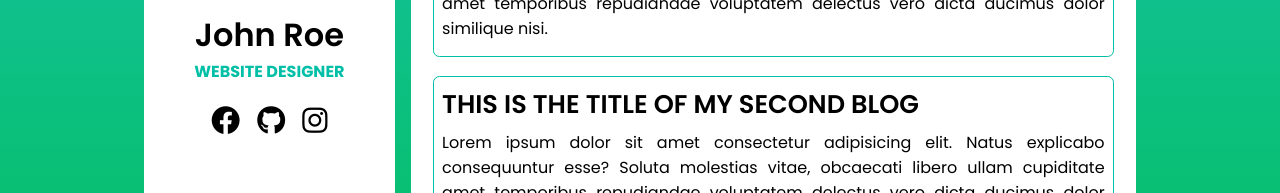
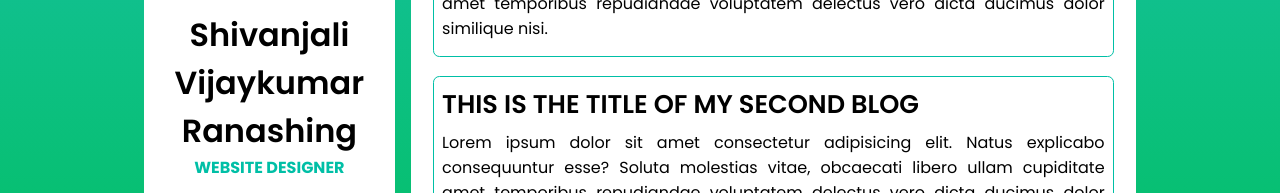
Before and after one commit to ShivanjaliR/shivanjaliVR-portfolio, a plain HTML site: page blogs.html in a window 1280 px wide. Shown: the part 427-620 px from the top of the page. Drawn offline with Linux system fonts and the light colour scheme; a script that the page names is missing.

Commit message:
Initial Changes

```diff
--- a/blogs.html
+++ b/blogs.html
@@ -17,7 +17,7 @@
         integrity="sha512-Fo3rlrZj/k7ujTnHg4CGR2D7kSs0v4LLanw2qksYuRlEzO+tcaEPQogQ0KaoGN26/zrn20ImR1DfuLWnOo7aBA=="
         crossorigin="anonymous" referrerpolicy="no-referrer" />
 
-    <title>John Roe</title>
+    <title>Shivanjali Vijaykumar Ranashing</title>
 </head>
 
 <body>
@@ -26,7 +26,7 @@
 
         <!-- Global Menu -->
         <div id="global_menu_button_container">
-            <p class="site_title">John Roe</p>
+            <p class="site_title">Shivanjali Vijaykumar Ranashing</p>
             <i class="fa fa-bars" id="global_menu_button"></i>
         </div>
 
@@ -47,7 +47,7 @@
         <div class="sidebar_container">
             <!-- Sidebar Image -->
             <div class="image">
-                <img src="img/profile.jpg" alt="John Roe">
+                <img src="img/profile.jpg" alt="Shivanjali Vijaykumar Ranashing">
                 <div class="right_image_box"></div>
                 <div class="left_image_box"></div>
             </div>
@@ -55,12 +55,12 @@
             <!-- sidebar Content -->
             <div class="sidebar_content">
                 <!-- Long name can be applied so easily -->
-                <h1>John Roe</h1>
+                <h1>Shivanjali Vijaykumar Ranashing</h1>
                 <p>Website Designer</p>
                 <!-- Social Medias -->
                 <div class="social_media">
                     <a href="https://facebook.com/alivecoder"><i class="fab fa-facebook"></i></a>
-                    <a href="https://github.com/alivecoder0"><i class="fab fa-github"></i></a>
+                    <a href="https://github.com/ShivanjaliR"><i class="fab fa-github"></i></a>
                     <a href="https://instagram.com/alivecoder"><i class="fab fa-instagram"></i></a>
                 </div>
             </div>
```
Also changed, not shown: index.html (+2 -3 lines).
